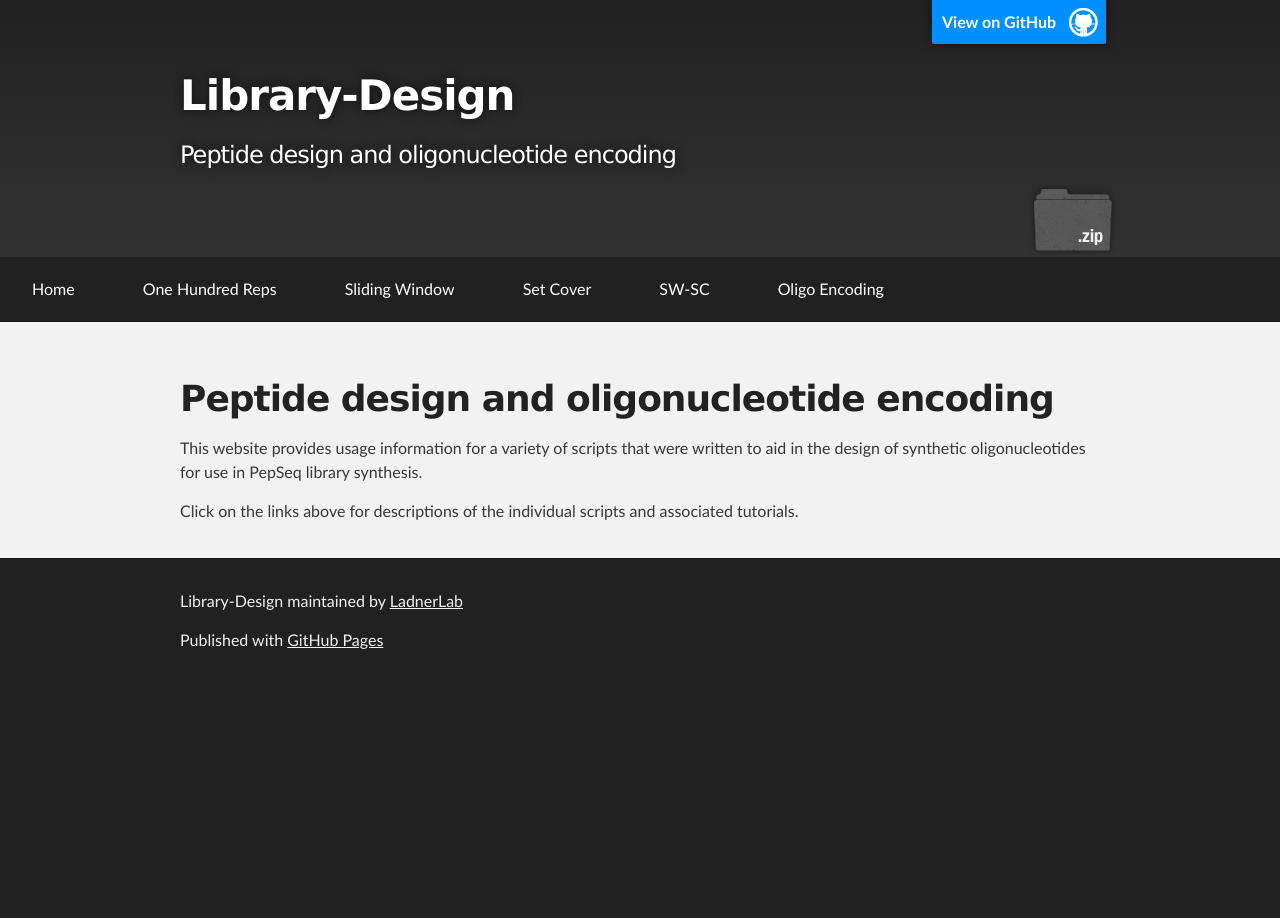
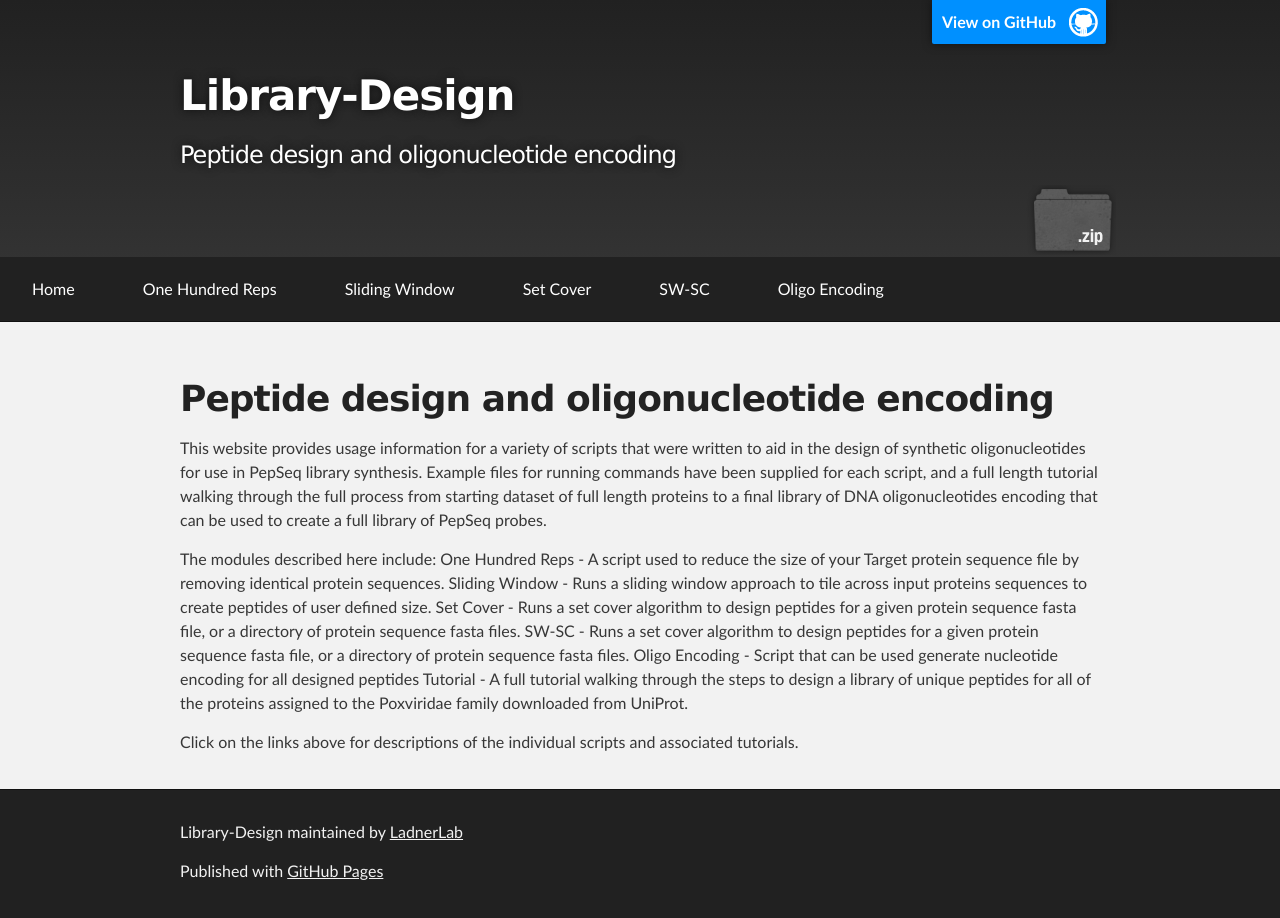
Before and after one commit to LadnerLab/Library-Design, a Jekyll site: the page built from docs/index.md, in a window 1280 px wide. Built offline with Jekyll 4.4.1, drawn with Linux system fonts in a browser that asks for light colours.

Commit message:
Updating "Home" markdown

```diff
--- a/docs/index.md
+++ b/docs/index.md
@@ -4,6 +4,14 @@ title: Home
 permalink: /
 ---
 # Peptide design and oligonucleotide encoding
-This website provides usage information for a variety of scripts that were written to aid in the design of synthetic oligonucleotides for use in PepSeq library synthesis.
+This website provides usage information for a variety of scripts that were written to aid in the design of synthetic oligonucleotides for use in PepSeq library synthesis. Example files for running commands have been supplied for each script, and a full length tutorial walking through the full process from starting dataset of full length proteins to a final library of DNA oligonucleotides encoding that can be used to create a full library of PepSeq probes.
+
+The modules described here include:
+One Hundred Reps - A script used to reduce the size of your Target protein sequence file by removing identical protein sequences.
+Sliding Window - Runs a sliding window approach to tile across input proteins sequences to create peptides of user defined size.
+Set Cover - Runs a set cover algorithm to design peptides for a given protein sequence fasta file, or a directory of protein sequence fasta files.
+SW-SC - Runs a set cover algorithm to design peptides for a given protein sequence fasta file, or a directory of protein sequence fasta files.
+Oligo Encoding - Script that can be used generate nucleotide encoding for all designed peptides
+Tutorial - A full tutorial walking through the steps to design a library of unique peptides for all of the proteins assigned to the Poxviridae family downloaded from UniProt.
 
 Click on the links above for descriptions of the individual scripts and associated tutorials.
```
Also changed, not shown: docs/sliding_window.md (+1 -1 lines).
